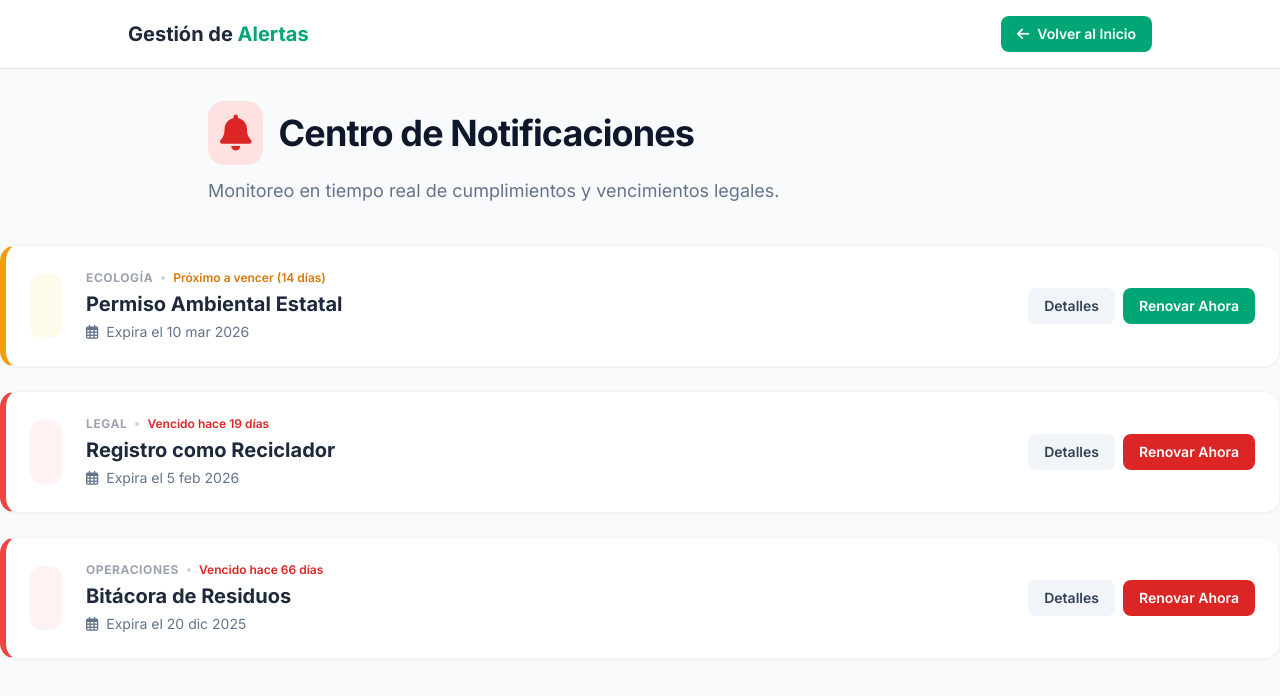
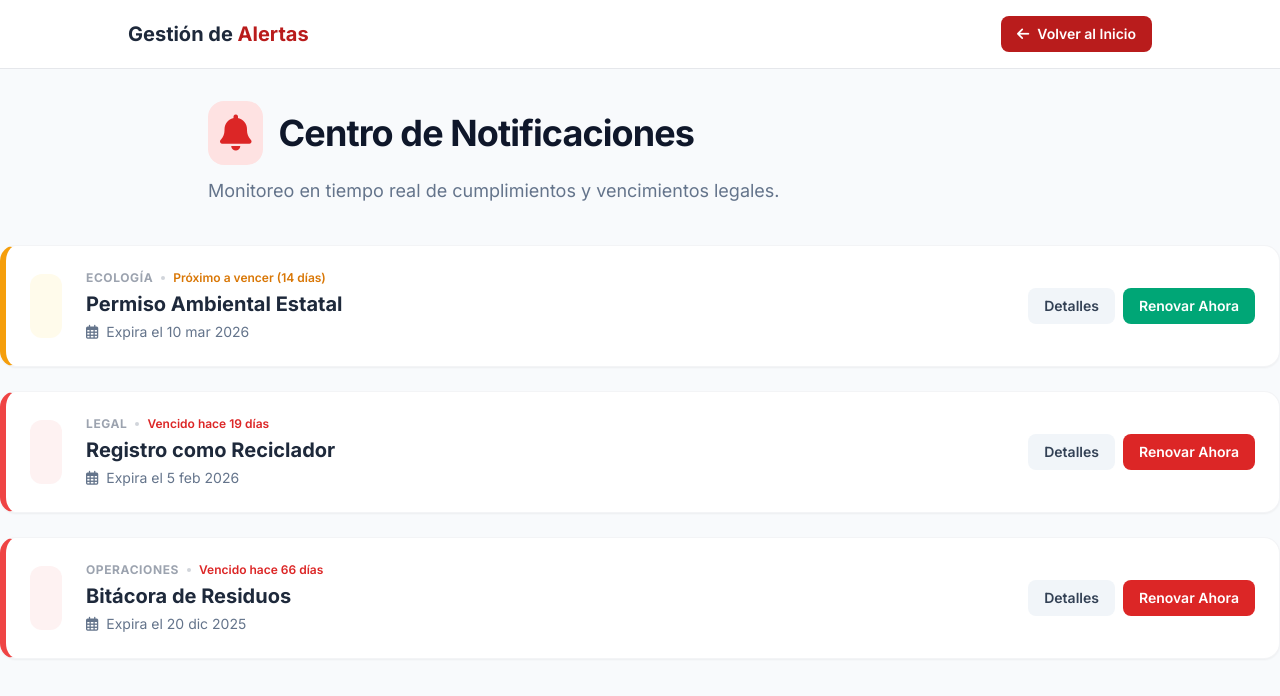
Before and after one commit to ylopz1509/scad-neoarkana, a plain HTML site: page alertas.html in a window 1280 px wide. Drawn offline with nearby package versions, Linux system fonts and the light colour scheme.

Commit message:
Actualización colores en modulo de alertas automaticas por vencimiento

```diff
--- a/alertas.html
+++ b/alertas.html
@@ -15,8 +15,8 @@
 
     <nav class="bg-white border-b border-gray-200 p-4 mb-8">
         <div class="max-w-5xl mx-auto flex justify-between items-center">
-            <span class="text-xl font-bold text-slate-800">Gestión de <span class="text-[#00a676]">Alertas</span></span>
-            <a href="index.html" class="bg-[#00a676] hover:bg-[#008f65] text-white px-4 py-2 rounded-lg transition-all flex items-center gap-2 text-sm font-semibold">
+            <span class="text-xl font-bold text-slate-800">Gestión de <span class="text-[#b91c1c]">Alertas</span></span>
+            <a href="index.html" class="bg-[#b91c1c] hover:bg-[#008f65] text-white px-4 py-2 rounded-lg transition-all flex items-center gap-2 text-sm font-semibold">
                 <i class="fas fa-arrow-left"></i> Volver al Inicio
             </a>
         </div>
```
